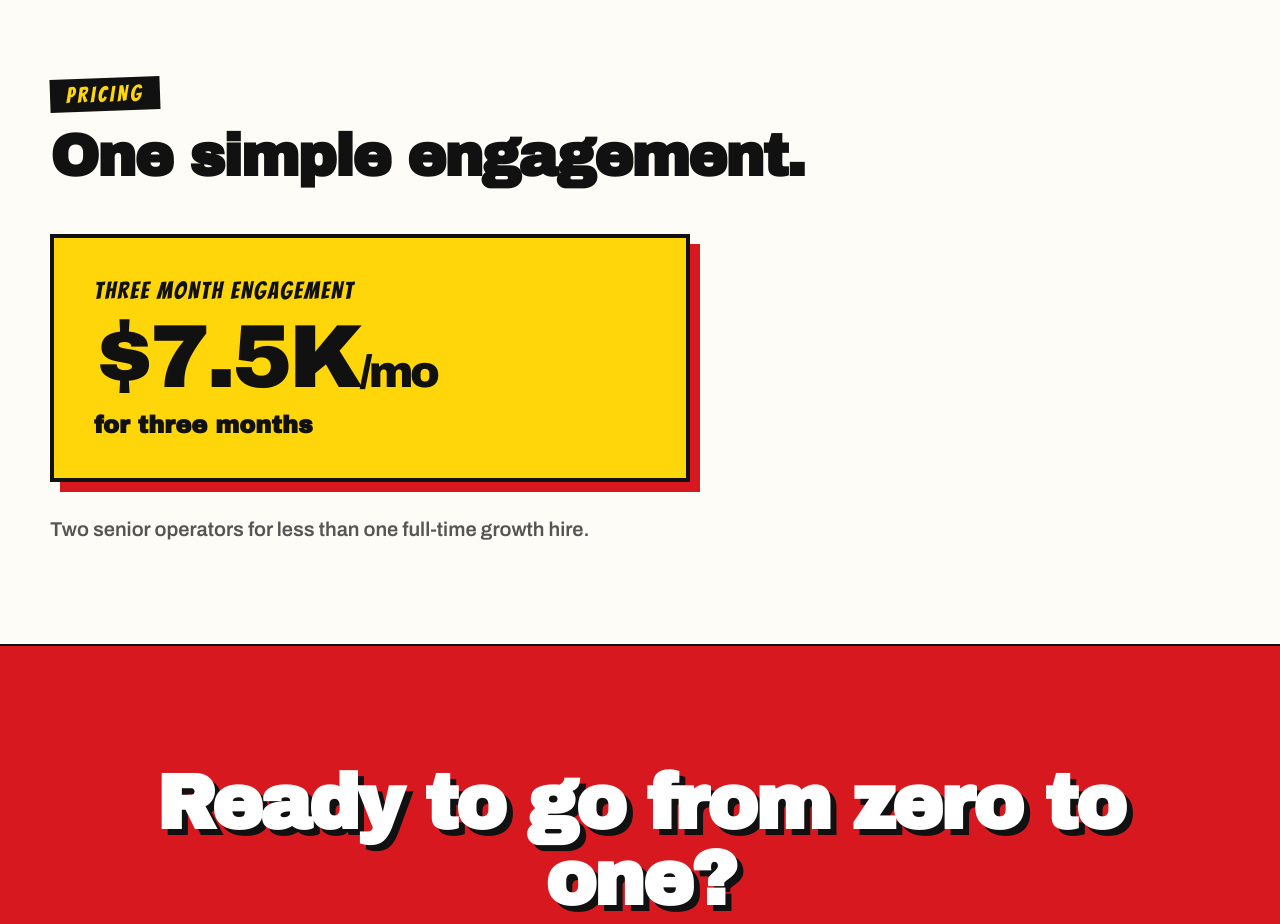
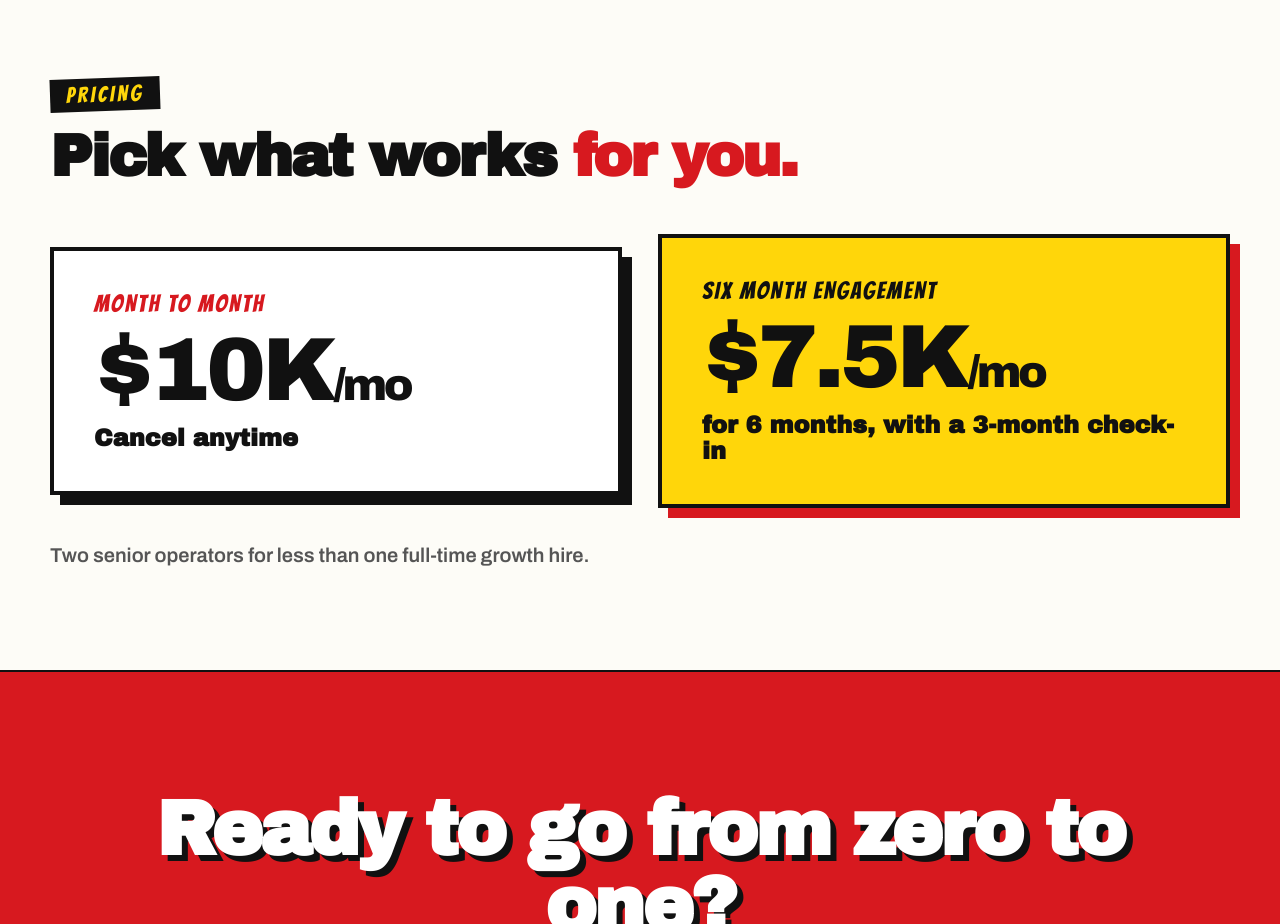
Before and after one commit to theofficialpinkie/crackedgtm, a plain HTML site: page paysquadproposal.html in a window 1280 px wide. Shown: the part 10000-10924 px from the top of the page. Drawn offline with Linux system fonts and the light colour scheme.

Commit message:
PaySquad proposal: month-to-month and six-month pricing
Co-Authored-By: Claude Opus 5.5 <noreply@anthropic.com>
Claude-Session: https://claude.ai/code/session_01BD3yjCLDbw72aVMjJvP8wK

```diff
--- a/paysquadproposal.html
+++ b/paysquadproposal.html
@@ -269,7 +269,7 @@ footer a{color:var(--paper)}
 @media (max-width:1100px){.why-grid{grid-template-columns:repeat(2,minmax(0,1fr))}}
 @media (max-width:820px){
   .why-grid,.duo{grid-template-columns:1fr}
-  .price-grid{grid-template-columns:1fr}
+  .price-grid{grid-template-columns:1fr !important}
   .arrow{justify-self:center;transform:rotate(90deg)}
   .price{padding:28px}
   .ob-card{padding:24px}
@@ -502,9 +502,12 @@ footer a{color:var(--paper)}
   <div class="wrap">
     <div class="sec-head">
       <span class="kicker">PRICING</span>
-      <h2>One simple engagement.</h2>
+      <h2>Pick what works <span class="red">for you.</span></h2>
     </div>
-    <div class="price y" style="max-width:640px"><span class="k">THREE MONTH ENGAGEMENT</span><b>$7.5K<span style="font-size:.5em">/mo</span></b><h3>for three months</h3></div>
+    <div class="price-grid" style="grid-template-columns:repeat(2,minmax(0,1fr));gap:36px">
+      <div class="price"><span class="k">MONTH TO MONTH</span><b>$10K<span style="font-size:.5em">/mo</span></b><h3>Cancel anytime</h3></div>
+      <div class="price y"><span class="k">SIX MONTH ENGAGEMENT</span><b>$7.5K<span style="font-size:.5em">/mo</span></b><h3>for 6 months, with a 3-month check-in</h3></div>
+    </div>
     <p class="price-foot">Two senior operators for less than one full-time growth hire.</p>
   </div>
 </section>
```
